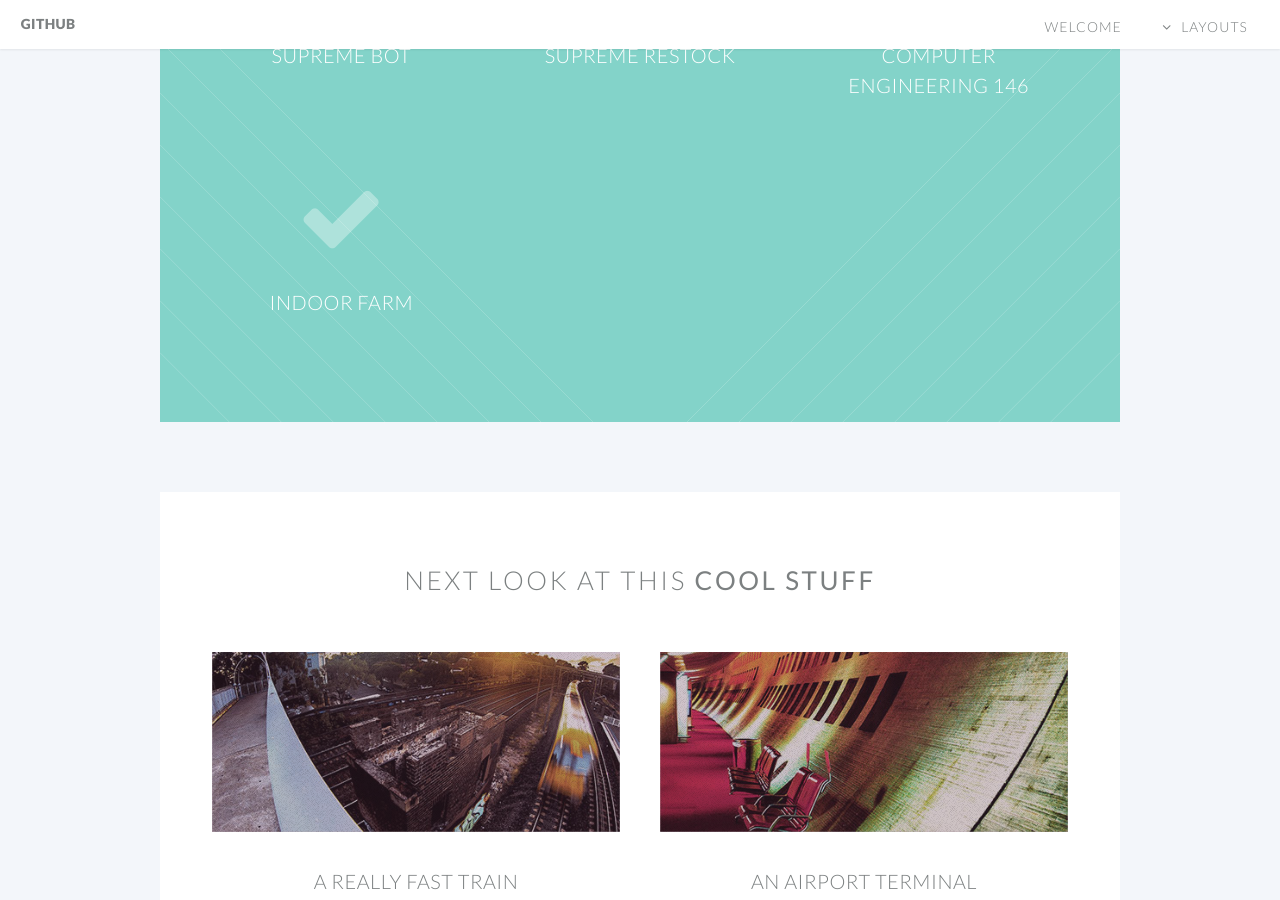
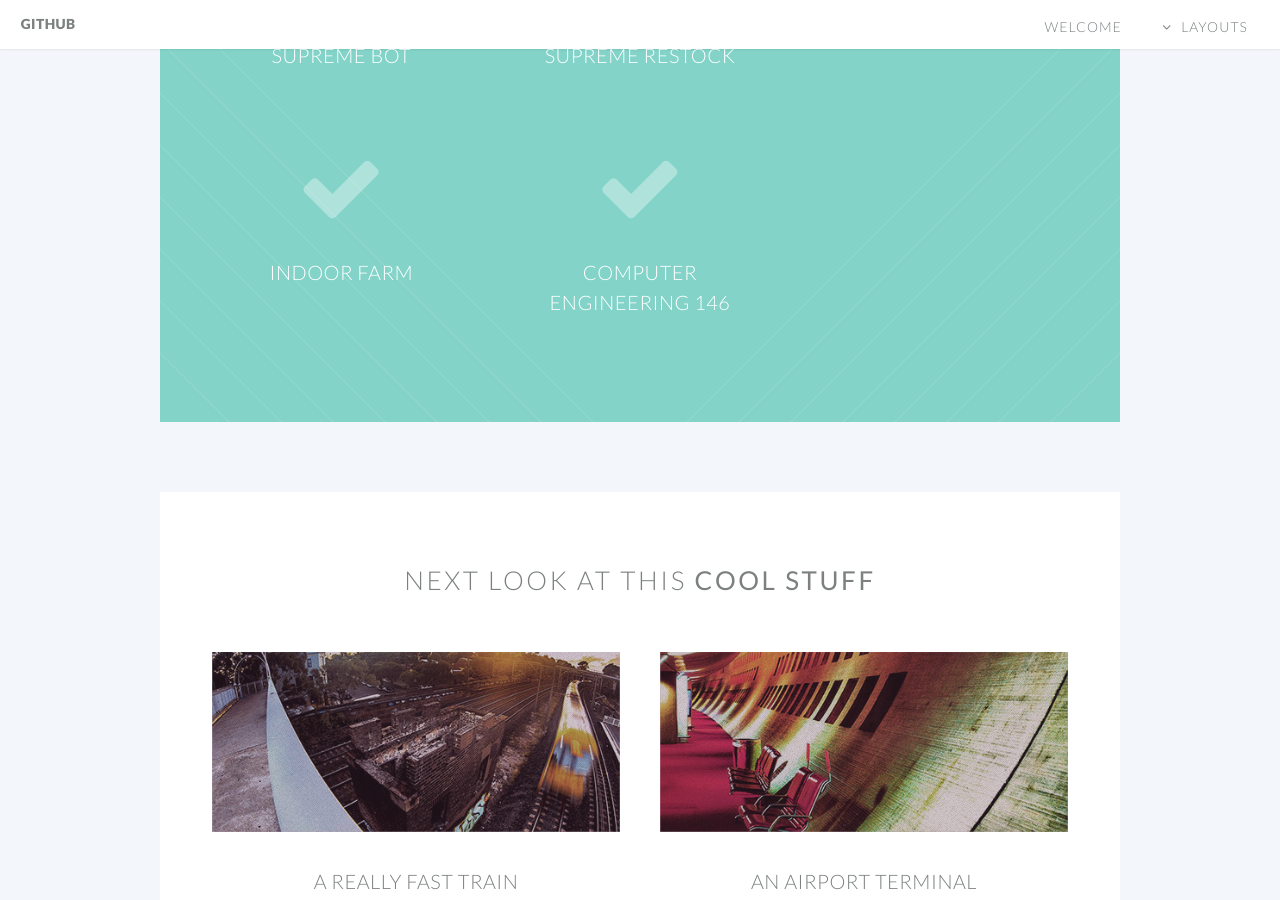
Before and after one commit to jcook3701/jcook3701.github.io, a Jekyll site: the page built from index.html, in a window 1280 px wide and 900 px high, scrolled down 1182 px. Built offline with Jekyll 4.4.1, drawn with Linux system fonts in a browser that asks for light colours.

Commit message:
started adding projects to webpage

```diff
--- a/index.html
+++ b/index.html
@@ -72,16 +72,6 @@ layout: landing-page
 	</section>
       </div>
 
-      <div class="4u">
-	<section>
-	  <span class="icon featured fa-check"></span>
-	  <header>
-	    <h3><a href="https://github.com/jcook3701/CMPE146">Computer Engineering 146</a></h3>
-	  </header>
-	  <p></p>
-	</section>
-      </div>
-
     </div><!--end of row 1-->
 
     <div class="row">
@@ -91,6 +81,16 @@ layout: landing-page
 	  <span class="icon featured fa-check"></span>
 	  <header>
 	    <h3><a href="https://github.com/jcook3701/IndoorFarm_iOS">Indoor Farm</a></h3>
+	  </header>
+	  <p></p>
+	</section>
+      </div>
+
+      <div class="4u">
+	<section>
+	  <span class="icon featured fa-check"></span>
+	  <header>
+	    <h3><a href="https://github.com/jcook3701/CMPE146">Computer Engineering 146</a></h3>
 	  </header>
 	  <p></p>
 	</section>
```
